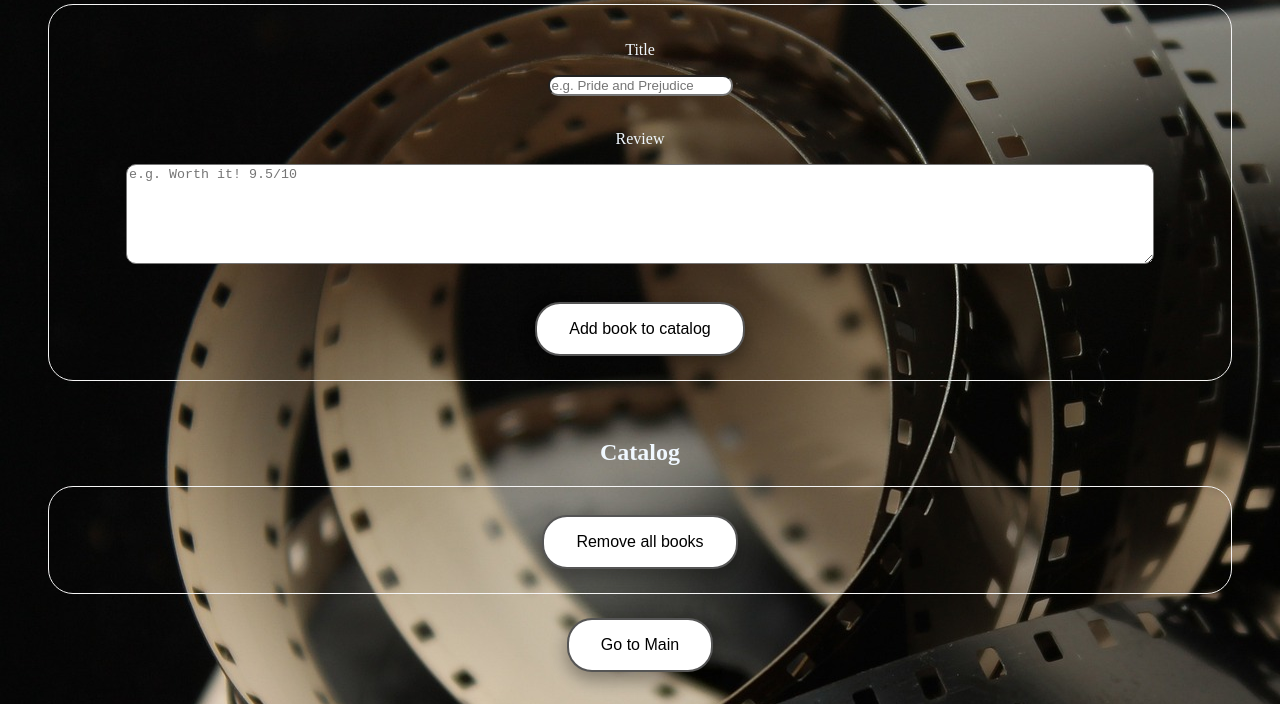
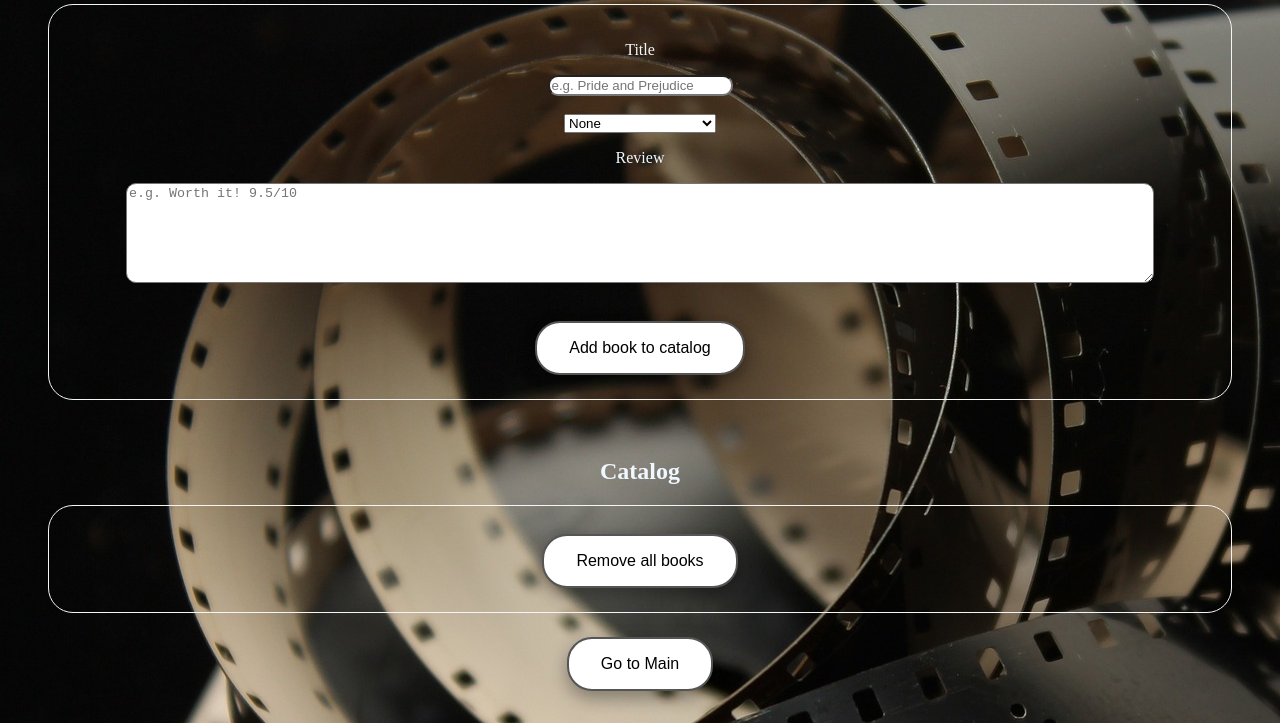
Before and after one commit to kas140472/ScreenAndPage, a plain HTML site: page index2.html in a window 1280 px wide. Shown: the part 108-831 px from the top of the page. Drawn offline with Linux system fonts and the light colour scheme.

Commit message:
Update index2.html

```diff
--- a/index2.html
+++ b/index2.html
@@ -2,7 +2,7 @@
 <head>
     <meta charset="UTF-8" />
     <meta name="viewport" content="width=device-width, initial-scale=1.0" />
-    <title>CinematicChronicle</title>
+    <title>LiteraryChronicle</title>
     <!--font awesome -->
     <link rel="stylesheet" href="./fontawesome-free-5.12.0-web/css/all.min.css" />
     <!--styles-->
@@ -14,12 +14,45 @@
         <form class="grocery-form">
 
             <h1>Literary Chronicle </h1>
+
             <div class="form-control">
                 <p>Title</p> <input type="text" id="grocery" placeholder="e.g. Pride and Prejudice"> <br><br>
+                <select id = "genreList">
+                    <option> None </option>
+                    <option> LGBTQ+ : General </option>
+                    <option> LGBTQ+ : Lesbian </option>
+                    <option> LGBTQ+ : Gay male</option>
+                    <option> LGBTQ+ : Trans</option>
+                    <option> LGBTQ+ : Non-binary</option>
+                    <option> LGBTQ+ : Ace/Aro</option>
+                    <option> Comedy </option>
+                    <option> Romance </option>
+                    <option> Horror </option>
+                    <option> Thriller </option>
+                    <option> Mystery </option>
+                    <option> History </option>
+                    <option> Self-help book </option>
+                    <option> Historical fiction </option>
+                    <option> Non fiction </option>
+                    <option> Action </option>
+                    <option> Fantasy </option>
+                    <option> War </option>
+                    <option> Biographical </option>
+                    <option> Romantic Comedy </option>
+                    <option> Drama </option>
+                    <option> Graphic Novel/Comic </option>
+                    <option> Fairy tale </option>
+                    <option> True Crime </option>
+                    <option> Science Fiction </option>
+                    <option> Nature </option>
+                    <option> Sports </option>
+                    <option> Other </option>
+                </select>
                 <p>Review</p> <textarea rows="10" cols="30" id="grocery-review" placeholder="e.g. Worth it! 9.5/10" size="50" style="height:100px;width:90%;"></textarea><br><br>
                 <p class="alert"></p>
                 <button type="submit" class="submit-btn">Add book to catalog</button>
             </div>
+
         </form>
         <!-- list -->
         <br><h2>Catalog</h2>
```
